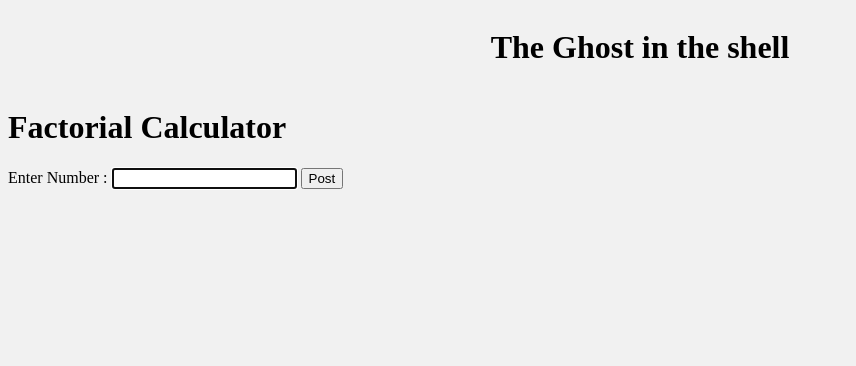
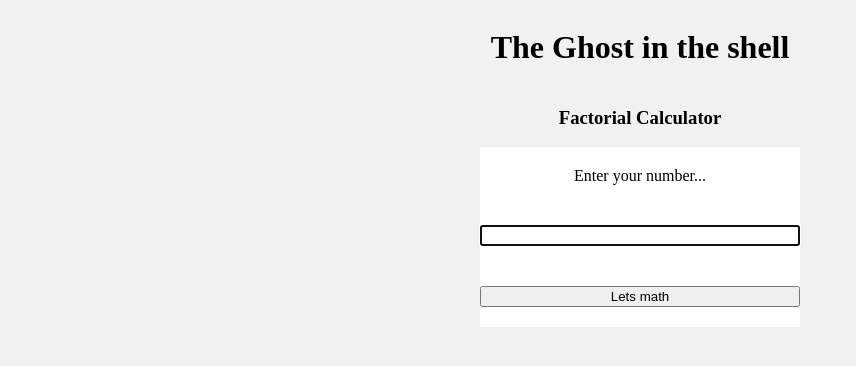
Before and after one commit to stelligent/ghost-in-shell, a Flask app: page / in a window 1280 px wide. Shown: the top 366 px of the page, without its empty margins (0-856 px from the left). Run offline with Flask 2, Linux system fonts and the light colour scheme; some libraries are stand-ins or nearby versions.

Commit message:
fixed formatting in html file and updated readme

```diff
--- a/static/css/styles.css
+++ b/static/css/styles.css
@@ -3,19 +3,43 @@ html, body {
 }
 
 .row {
-  display: flex;
-  flex-direction: row;
-  flex-wrap: wrap;
-  width: 100%;
+    -webkit-flex-direction: row;
+    flex-direction: row;
+}
+
+.flex-container {
+    padding: 0;
+    margin: 0;
+    list-style: none;
+
+    -ms-box-orient: horizontal;
+    display: -webkit-box;
+    display: -moz-box;
+    display: -ms-flexbox;
+    display: -moz-flex;
+    display: -webkit-flex;
+    display: flex;
 }
 
 .column {
-  display: flex;
-  flex-direction: column;
-  flex-basis: 100%;
-  flex: 1;
+    -webkit-flex-direction: column;
+    flex-direction: column;
 }
 
 .center {
     justify-content: center;
 }
+
+.space-around {
+    justify-content: space-around;
+}
+
+#form {
+    background-color: #FFF;
+    min-height: 180px;
+    min-width: 320px;
+}
+
+#factorial {
+    text-align: center;
+}
--- a/templates/index.html
+++ b/templates/index.html
@@ -6,17 +6,28 @@
         <link rel="stylesheet" href="{{ url_for('static', filename='css/styles.css') }}">
     </head>
     <body>
-        <div class="row center">
+        <div class="flex-container row center">
             <h1>The Ghost in the shell</h1>
         </div>
 
-        <h1>Factorial Calculator</h1>
-		<form method="post" id="form">
-			<label for="num">Enter Number : </label>
-			<input type="text" id="num" name="number" autofocus autocomplete="off">
-			<button>Post</button>
-		</form>
-		<p id="factorial"></p>
+        <div class="flex-container row center">
+            <div class="flex-container column">
+                <div class="flex-container row center">
+                    <h3>Factorial Calculator</h3>
+                </div>
+
+                <form method="post" id="form" class="flex-container column space-around">
+                    <div class="flex-container row center">
+                        <label for="num">Enter your number...</label>
+                    </div>
+                    <input type="text" id="num" name="number" autofocus autocomplete="off">
+                    <button>Lets math</button>
+                </form>
+                <p id="factorial"></p>
+            </div>
+        </div>
+
+
 		<script src="https://code.jquery.com/jquery-3.2.1.min.js"></script>
 		<script>
 			$('#form').on('submit', function(e){
```
